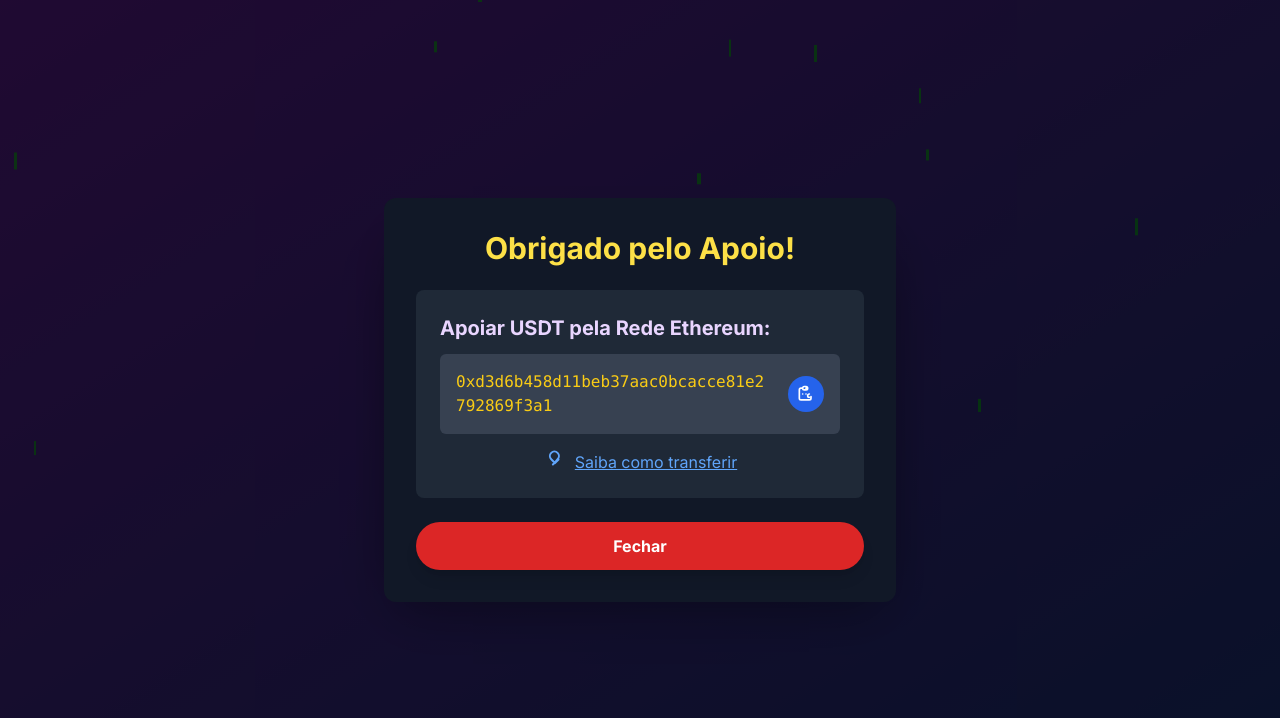
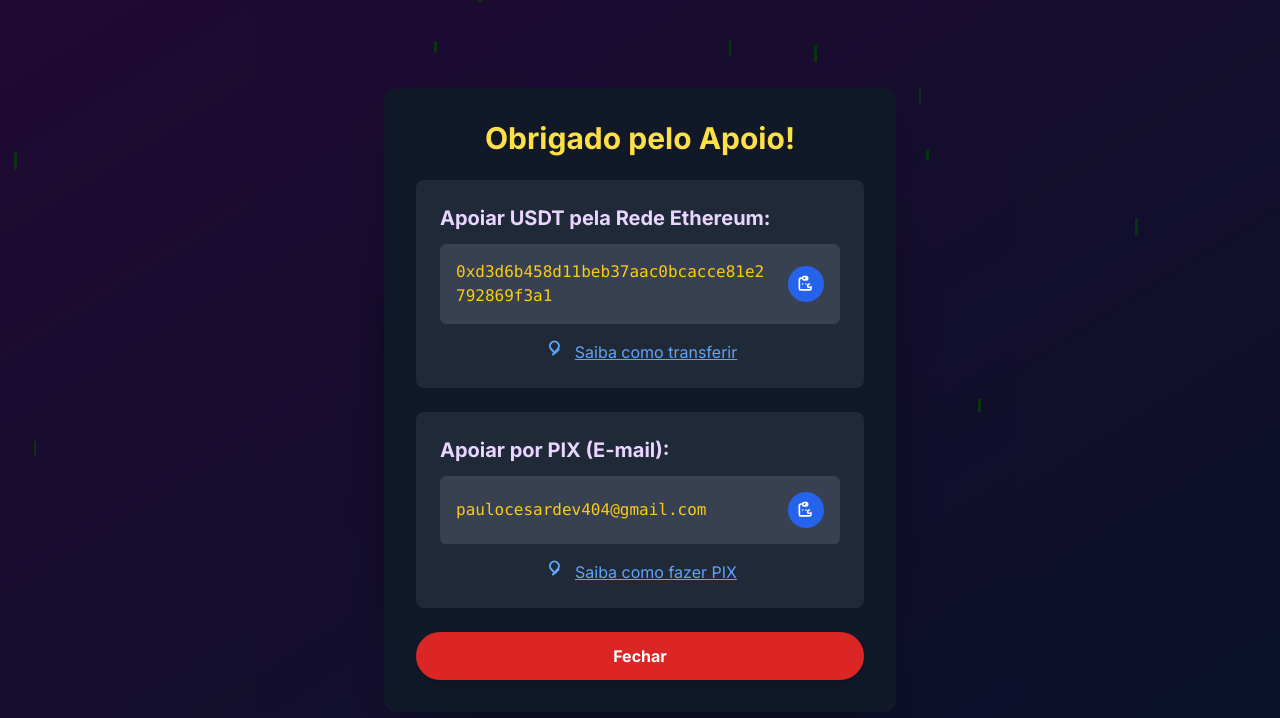
Before and after one commit to PauloCesar-dev404/me-apoiando-online, a plain HTML site: page index.html in a window 1280 px wide. Both pictures are taken after a click on the button "Apoiar!". Drawn offline with nearby package versions, Linux system fonts and the light colour scheme.

Commit message:
Update index.html

```diff
--- a/index.html
+++ b/index.html
@@ -72,6 +72,7 @@
         <div class="bg-gray-900 p-8 rounded-xl shadow-2xl max-w-lg w-full relative transform transition-all duration-300 scale-95 opacity-0" id="modalContent">
             <h2 class="text-3xl font-extrabold mb-6 text-yellow-300 text-center">Obrigado pelo Apoio!</h2>
 
+            <!-- Opção de Apoio USDT -->
             <div class="bg-gray-800 p-6 rounded-lg mb-6">
                 <h3 class="text-xl font-semibold mb-3 text-purple-200">Apoiar USDT pela Rede Ethereum:</h3>
                 <div class="flex items-center justify-between bg-gray-700 p-4 rounded-md mb-4 break-all">
@@ -95,6 +96,28 @@
                 </div>
             </div>
 
+            <!-- Nova Opção de Apoio PIX -->
+            <div class="bg-gray-800 p-6 rounded-lg mb-6">
+                <h3 class="text-xl font-semibold mb-3 text-purple-200">Apoiar por PIX (E-mail):</h3>
+                <div class="flex items-center justify-between bg-gray-700 p-4 rounded-md mb-4 break-all">
+                    <code id="pixKey" class="text-yellow-400 text-sm md:text-base font-mono select-all">paulocesardev404@gmail.com</code>
+                    <button id="copyPixButton" class="ml-4 p-2 rounded-full bg-blue-600 hover:bg-blue-700 focus:outline-none focus:ring-2 focus:ring-blue-500 transition duration-150 ease-in-out" title="Copiar chave PIX">
+                        <!-- Ícone de copiar (SVG simples) -->
+                        <svg class="w-5 h-5 text-white" fill="none" stroke="currentColor" viewBox="0 0 24 24" xmlns="http://www.w3.org/2000/svg"><path stroke-linecap="round" stroke-linejoin="round" stroke-width="2" d="M8 5H6a2 2 0 00-2 2v10a2 2 0 002 2h10a2 2 0 002-2v-2M8 5a2 2 0 002 2h2a2 2 0 002-2M8 5a2 2 0 012-2h2a2 2 0 012 2m0 0h-2M16 12a2 2 0 100 4m0-4h.01M12 12h.01M8 12h.01"></path></svg>
+                    </button>
+                </div>
+                <div id="copyPixMessage" class="text-green-400 text-center text-sm mb-4 hidden">Chave PIX copiada!</div>
+
+                <div class="flex justify-center items-center">
+                    <a href="https://www.google.com/search?q=como+fazer+um+pix" target="_blank" rel="noopener noreferrer"
+                       class="text-blue-400 hover:text-blue-500 transition duration-150 ease-in-out flex items-center">
+                        <!-- Ícone de Ajuda (SVG simples) -->
+                        <svg class="w-6 h-6 mr-2 text-blue-400" fill="none" stroke="currentColor" viewBox="0 0 24 24" xmlns="http://www.w3.org/2000/svg"><path stroke-linecap="round" stroke-linejoin="round" stroke-width="2" d="M8.228 9.228a4.5 4.5 0 116.364 0L12 12.364l-2.121 2.121M15.536 9.536L12 13.072m0 0l-3.536-3.536m7.072 0l-3.536 3.536"></path></svg>
+                        <span class="underline">Saiba como fazer PIX</span>
+                    </a>
+                </div>
+            </div>
+
             <button id="closeModal"
                     class="block w-full bg-red-600 hover:bg-red-700 active:bg-red-800 text-white font-bold py-3 px-8 rounded-full shadow-lg transition duration-300 ease-in-out transform hover:scale-105 focus:outline-none focus:ring-4 focus:ring-red-400 focus:ring-opacity-75">
                 Fechar
```
